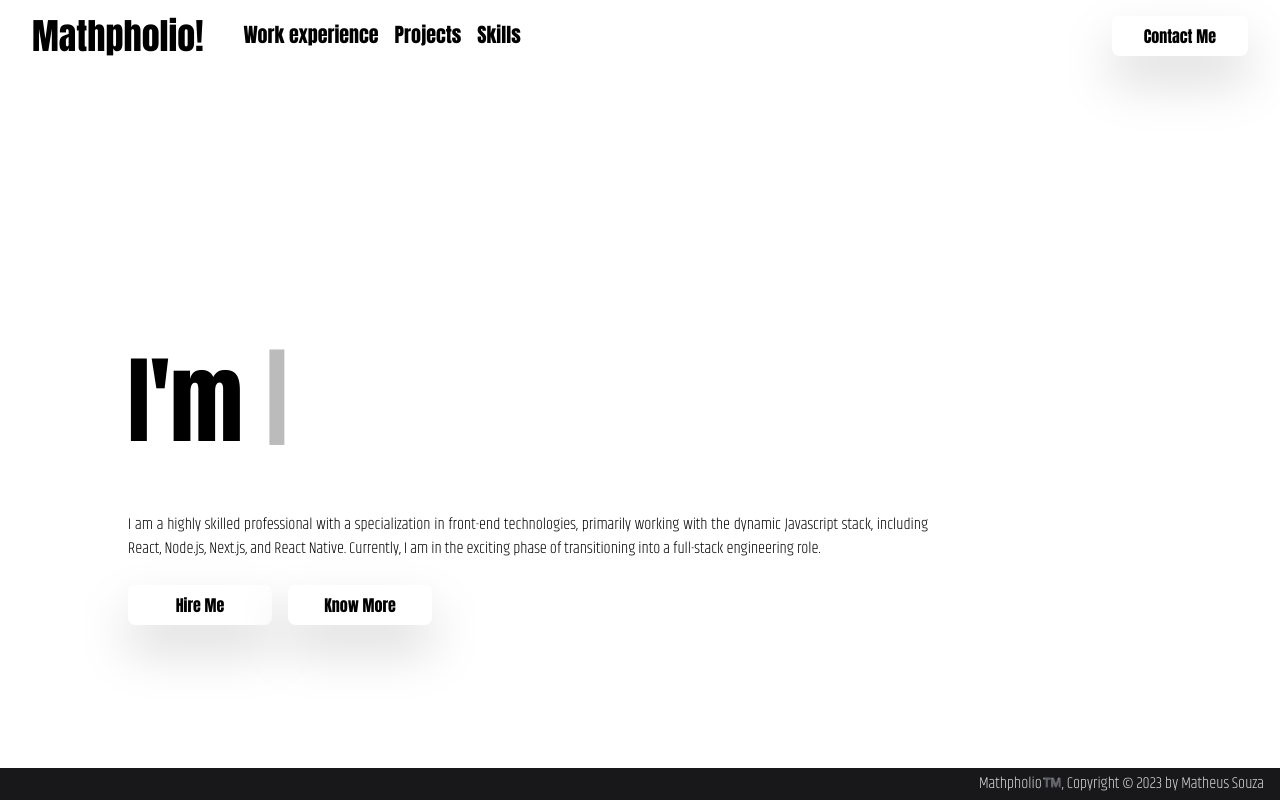
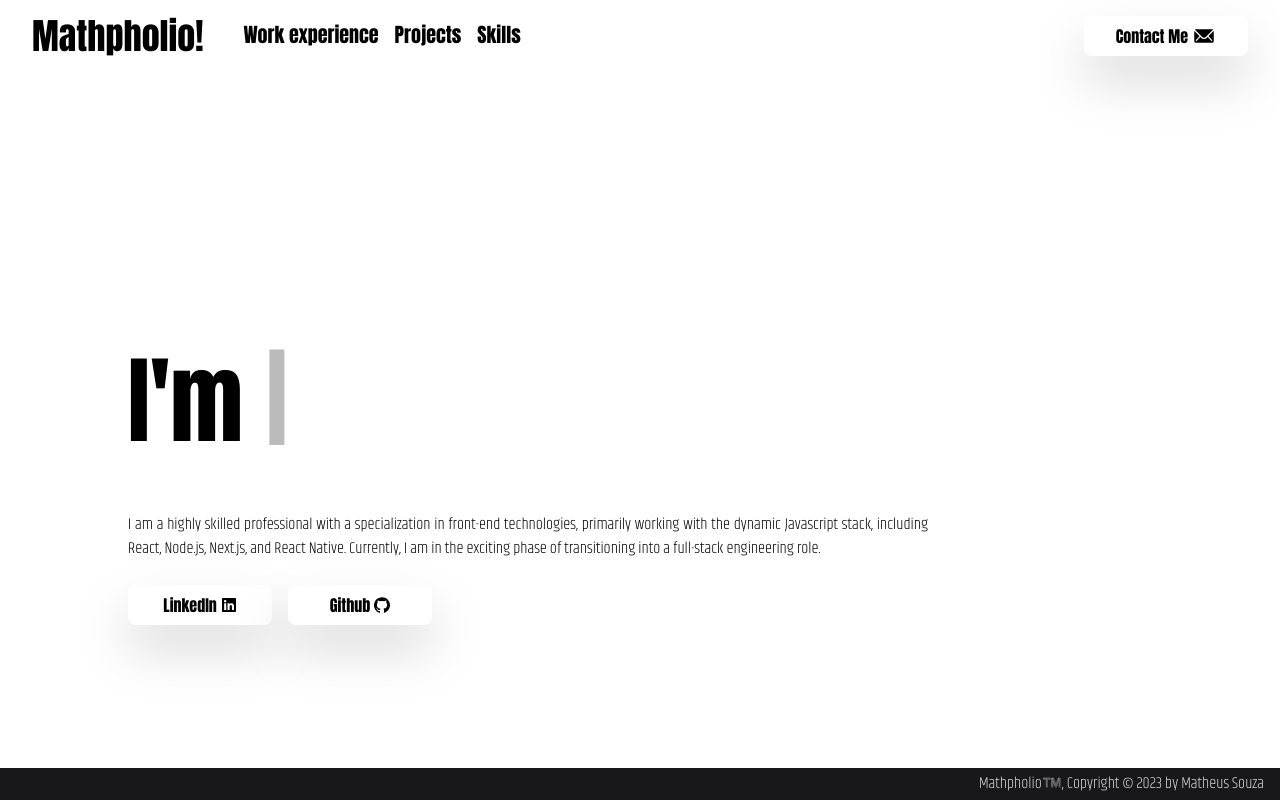
Before and after one commit to matheusgomessouza/mathpholio, a Next.js app: page / in a window 1280 px wide. Shown: the top 800 px of the page. Built offline with nearby package versions, Linux system fonts and the light colour scheme; a small style sheet from the web is missing; what prettier-plugin-tailwindcss would draw is missing.

Commit message:
feat: Changing buttons design and links

```diff
--- a/package.json
+++ b/package.json
@@ -24,6 +24,7 @@
     "puppeteer-extra-plugin-stealth": "^2.11.2",
     "react": "18.2.0",
     "react-dom": "18.2.0",
+    "react-icons": "^5.0.1",
     "typescript": "5.1.3",
     "typewriter-effect": "^2.20.1"
   },
--- a/src/app/page.tsx
+++ b/src/app/page.tsx
@@ -1,4 +1,7 @@
 import Link from "next/link";
+import { ImGithub } from "react-icons/im";
+import { FaLinkedin } from "react-icons/fa";
+import { IoIosMail } from "react-icons/io";
 import { menuLabels, techs } from "@/variables/data";
 import { MenuProps } from "@/types/interfaces";
 
@@ -28,12 +31,13 @@ export default async function Home() {
           </ul>
         </nav>
         <Link
-          href="https://www.linkedin.com/in/matheus-gomes-de-souza/?locale=en_US"
+          href="mailto:matheusg_souza@outlook.com"
           aria-label="Reach me out through here"
           target="_blank"
-          className="rounded-lg bg-white p-2 px-8 drop-shadow-2xl transition delay-150 duration-300 ease-in-out hover:-translate-y-1 hover:scale-110 hover:bg-black hover:text-white"
+          className="flex h-10 items-center gap-1 rounded-lg bg-white p-2 px-8 drop-shadow-2xl transition delay-150 duration-300 ease-in-out hover:-translate-y-1 hover:scale-110 hover:bg-black hover:text-white"
         >
           Contact Me
+          <IoIosMail size={24} />
         </Link>
       </header>
 
@@ -52,19 +56,22 @@ export default async function Home() {
                 </p>
                 <div className="flex gap-4 pt-6">
                   <Link
-                    aria-label="Hire my software development services"
-                    href="mailto:matheusg_souza@outlook.com"
-                    className="flex h-10 w-36 items-center justify-center rounded-lg bg-white p-2 px-8 drop-shadow-2xl transition delay-150 duration-300 ease-in-out hover:-translate-y-1 hover:scale-110 hover:bg-black hover:text-white"
+                    aria-label="Check out my LinkedIn page"
+                    target="_blank"
+                    href="https://www.linkedin.com/in/matheus-gomes-de-souza/?locale=en_US"
+                    className="flex h-10 w-36 items-center justify-center gap-1 rounded-lg bg-white p-2 px-8 drop-shadow-2xl transition delay-150 duration-300 ease-in-out hover:-translate-y-1 hover:scale-110 hover:bg-black hover:text-white"
                   >
-                    Hire Me
+                    LinkedIn
+                    <FaLinkedin />
                   </Link>
                   <Link
-                    aria-label="Want a sneaky pick?"
-                    href={`https://www.linkedin.com/in/matheus-gomes-de-souza/?locale=en_US`}
+                    aria-label="Check out my Github page"
+                    href={`https://www.github.com/matheusgomessouza`}
                     target="_blank"
-                    className="flex h-10 w-36 items-center justify-center rounded-lg bg-white p-2 px-8 drop-shadow-2xl transition delay-150 duration-300 ease-in-out hover:-translate-y-1 hover:scale-110 hover:bg-black hover:text-white"
+                    className="flex h-10 w-36 items-center justify-center gap-1 rounded-lg bg-white p-2 px-8 drop-shadow-2xl transition delay-150 duration-300 ease-in-out hover:-translate-y-1 hover:scale-110 hover:bg-black hover:text-white"
                   >
-                    Know More
+                    Github
+                    <ImGithub />
                   </Link>
                 </div>
               </div>
```
Also changed, not shown: 1 other file (tests, documents, lock files or other folders).
